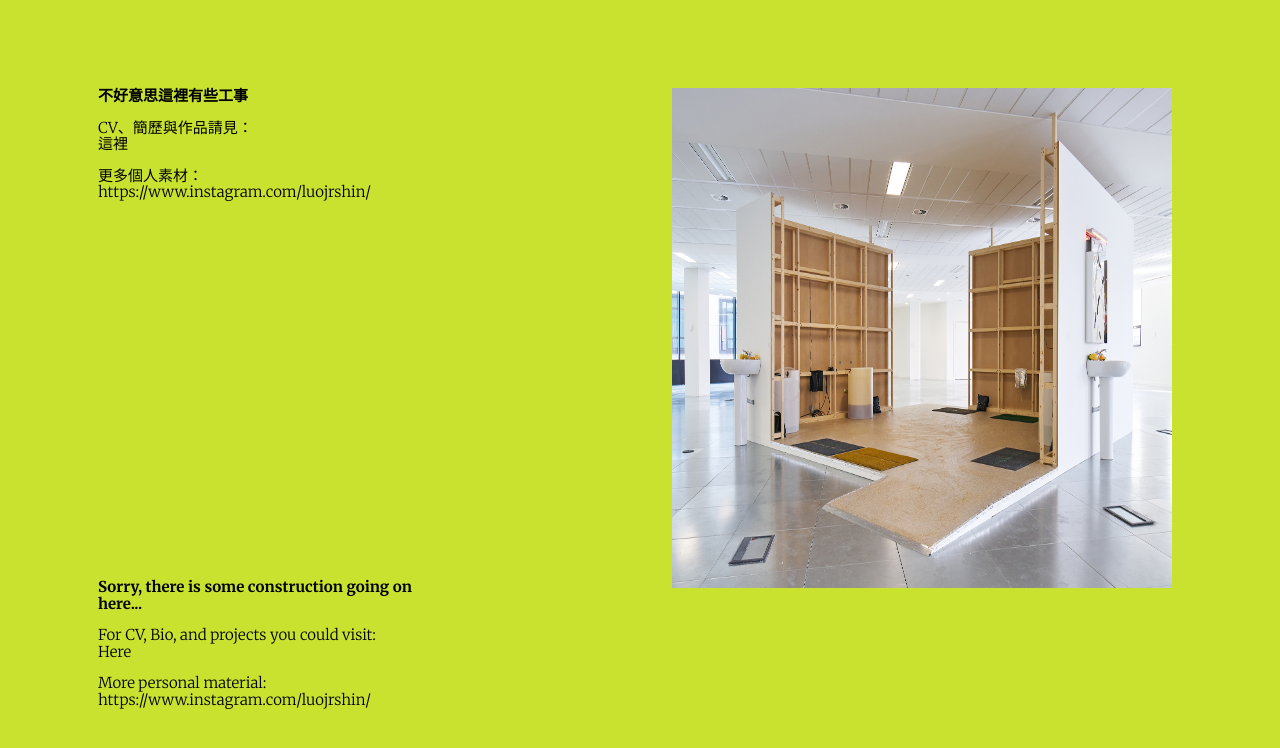
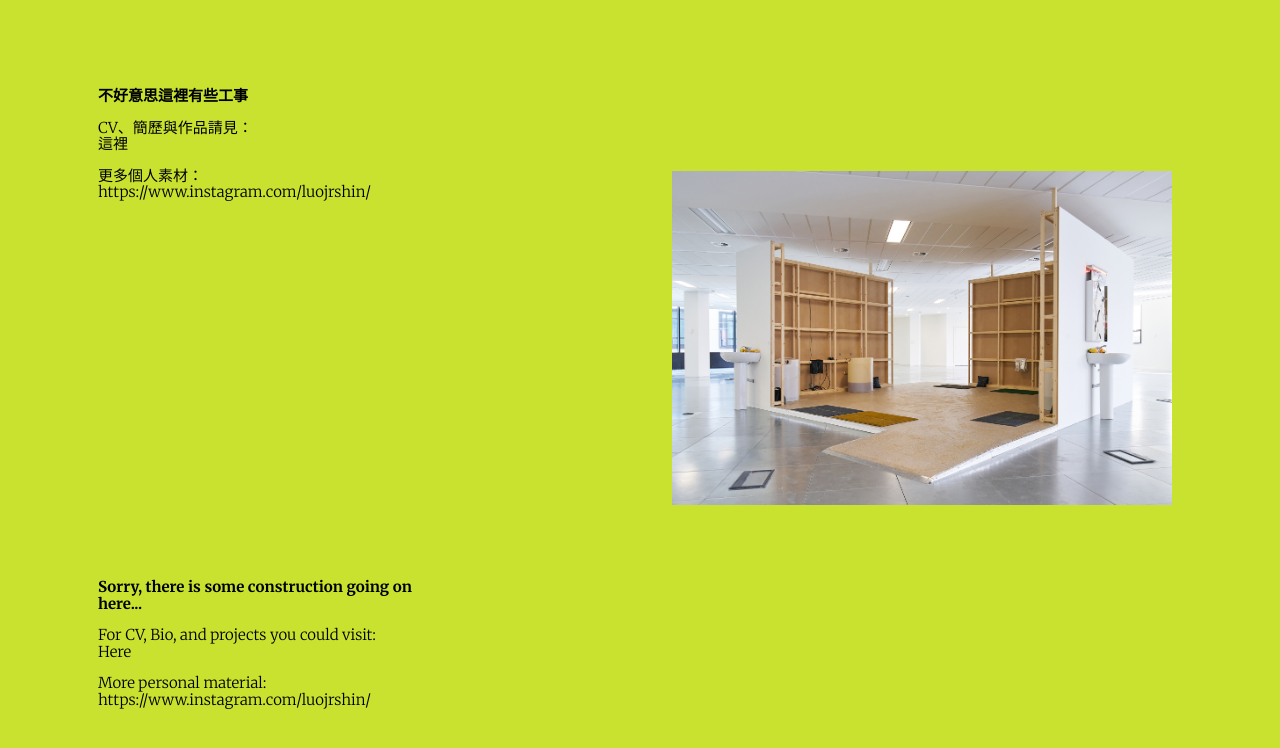
Before and after one commit to wuianski/luojrshin-2023, a Next.js app: page / in a window 1280 px wide. Shown: the top 748 px of the page. Built offline with nearby package versions, Linux system fonts and the light colour scheme.

Commit message:
update objectFit to contain

```diff
--- a/app/page.jsx
+++ b/app/page.jsx
@@ -228,6 +228,7 @@ export default function Home() {
             width={500}
             height={500}
             alt="Picture of the author"
+            style={{objectFit:"contain"}}
             sizes="50vw"
           />
         </div>
```
